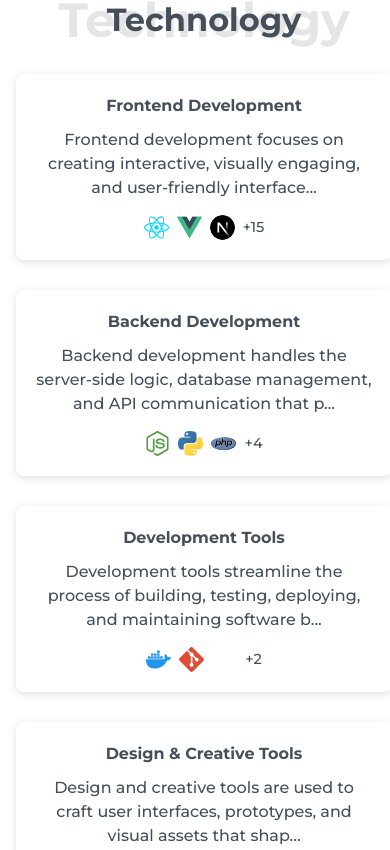
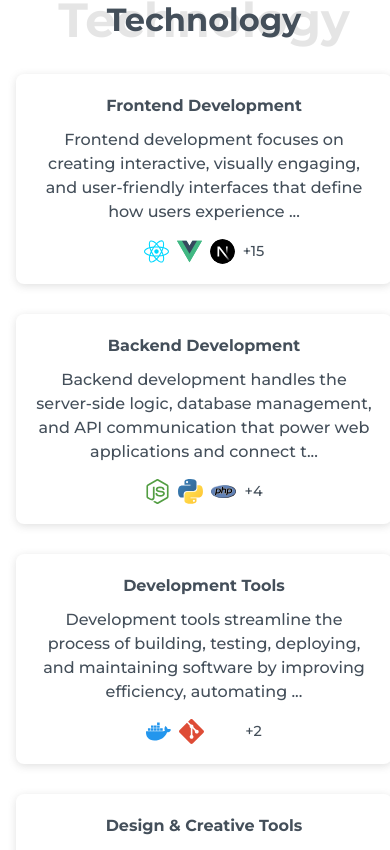
Before and after one commit to mehmetbacik/mehmetbacik.com, a Next.js app: page / in a window 390 px wide. Shown: the part 3974-4824 px from the top of the page. Built offline with nearby package versions, Linux system fonts and the light colour scheme; some icons are missing.

Commit message:
style: improve overall design of TechnologyModal component
- Enhanced visual layout and spacing for better readability
- Refined typography and color usage for consistency with global design
- Improved responsiveness and alignment within modal structure

```diff
--- a/src/app/technology/TechnologyModal.tsx
+++ b/src/app/technology/TechnologyModal.tsx
@@ -64,7 +64,7 @@ const Technology: React.FC<TechnologyProps> = ({ id }) => {
                         {truncateText(item.title, 25)}
                       </h3>
                       <p className={styles.technology_card_description}>
-                        {truncateText(item.description, 100)}
+                        {truncateText(item.description, 135)}
                       </p>
                       <div className={styles.technology_card_icons}>
                         {techView.map((tech, i) => (
```
